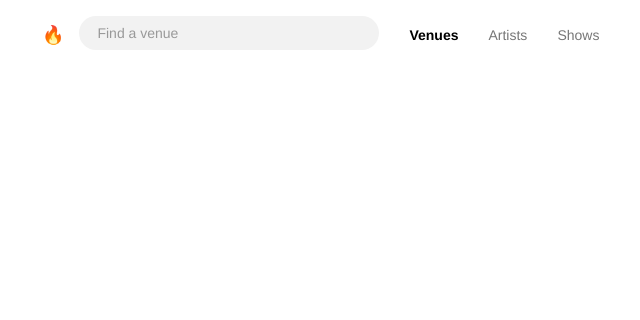
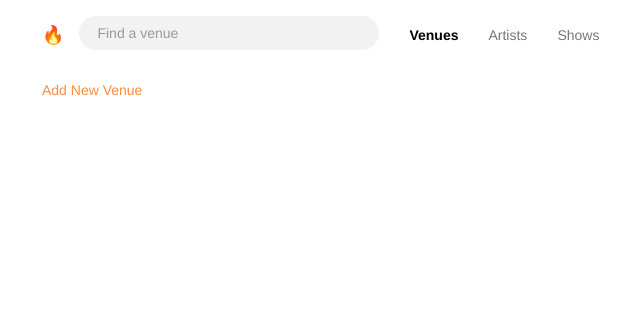
Before and after one commit to ameernasser88/Fyyur, a Flask app: page /venues in a window 1280 px wide. Shown: the top 320 px of the page, without its empty margins (28-668 px from the left). Run offline with Flask 2, Linux system fonts and the light colour scheme; data that the repository does not hold is empty; some libraries are stand-ins or nearby versions.

Commit message:
templates refinement

```diff
--- a/templates/pages/artists.html
+++ b/templates/pages/artists.html
@@ -1,6 +1,9 @@
 {% extends 'layouts/main.html' %}
 {% block title %}Fyyur | Artists{% endblock %}
 {% block content %}
+<a href="artists/create">Add New Artist</a>
+<br>
+<br>
 <ul class="items">
 	{% for artist in artists %}
 	<li>
--- a/templates/pages/venues.html
+++ b/templates/pages/venues.html
@@ -1,6 +1,7 @@
 {% extends 'layouts/main.html' %}
 {% block title %}Fyyur | Venues{% endblock %}
 {% block content %}
+<a href="venues/create">Add New Venue</a>
 {% for state in states %}
 <h3><i class="fas fa-map"></i> {{ state }}</h3>
 	<ul class="items">
```
